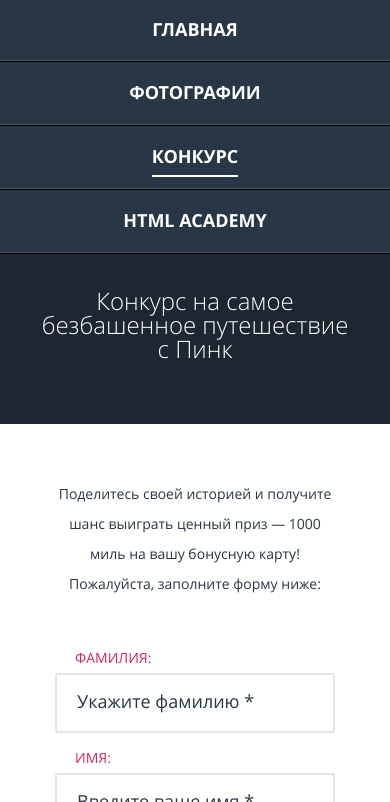
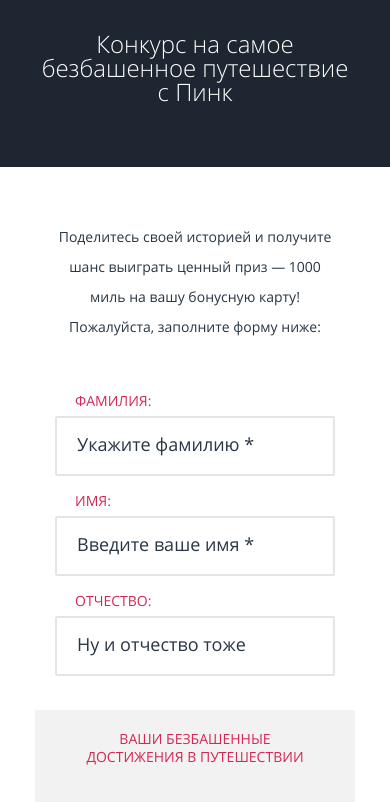
Before and after one commit to mikhailkaryamin/pink, a website: page source/form.html in a window 390 px wide. Shown: the part 70-872 px from the top of the page. Drawn offline with nearby package versions, Linux system fonts and the light colour scheme.

Commit message:
fix opened menu

```diff
--- a/source/form.html
+++ b/source/form.html
@@ -25,7 +25,7 @@
           <use xlink:href="/img/sprite.svg#page-header__logotype-desktop"></use>
         </svg>
       </a>
-      <nav class="main-nav main-nav--opened">
+      <nav class="main-nav main-nav--nojs">
         <button class="main-nav__toggle main-nav__toggle--nojs">
           <span class="visually-hidden">
             Открыть меню
@@ -280,6 +280,8 @@
       </div>
     </div>
   </footer>
+  <script src="js/main.js">
+  </script>
 </body>
 
 </html>
--- a/source/js/main.js
+++ b/source/js/main.js
@@ -3,10 +3,11 @@
 let mainNavButtonEl = document.querySelector('.main-nav__toggle');
 
 mainNavEl.classList.remove('main-nav--nojs');
-mainNavEl.classList.add('main-nav--opened');
+mainNavEl.classList.add('main-nav--closed');
+pageHeaderWrapperEl.classList.toggle('page-header__wrapper--closed-menu');
 
 mainNavButtonEl.addEventListener('click', function() {
-  pageHeaderWrapperEl.classList.toggle('page-header__wrapper--closed-menu')
+  pageHeaderWrapperEl.classList.toggle('page-header__wrapper--closed-menu');
   mainNavEl.classList.toggle('main-nav--opened');
   mainNavEl.classList.toggle('main-nav--closed');
 })
```
Also changed, not shown: source/index.html (+1 -1 lines), source/photo.html (+1 -1 lines).
